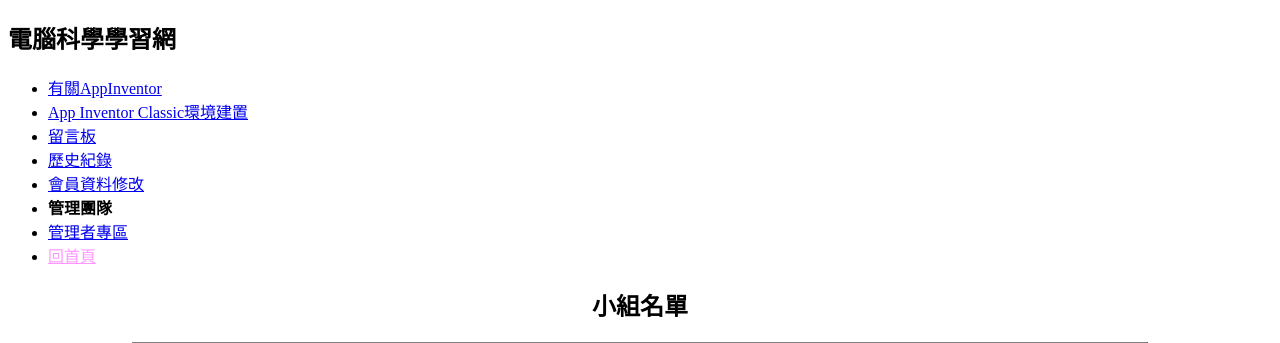
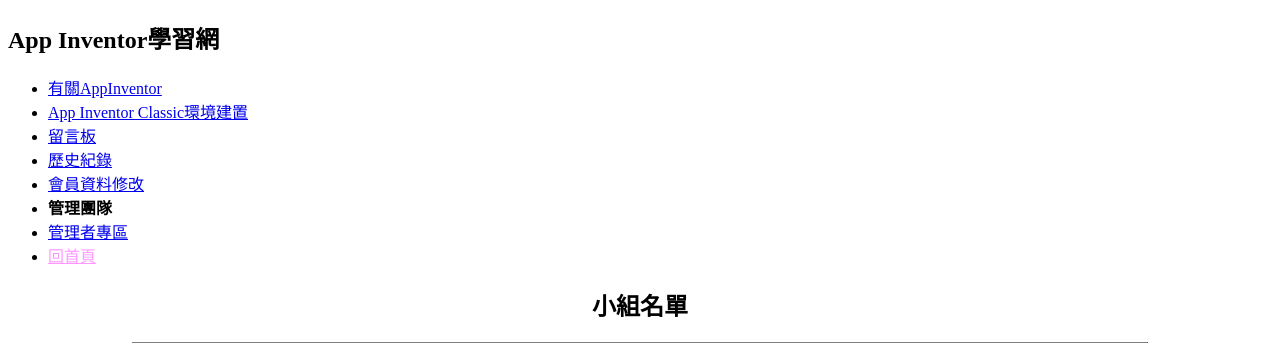
Before and after one commit to NTUEGROUP2/Group2, a PHP site: page /group.php in a window 1280 px wide. Shown: the top 343 px of the page. Run offline with PHP 8.4, Linux system fonts and the light colour scheme.

Commit message:
Update group.php

```diff
--- a/group.php
+++ b/group.php
@@ -2,13 +2,13 @@
 <html xmlns="http://www.w3.org/1999/xhtml">
 	<head>
 		<meta http-equiv="Content-Type" content="text/html; charset=utf-8" />
-<title>國立臺北教育大學_學習網</title>
+		<title>小組團隊名單</title>
 	</head>
 
 	<body>
 
 
-	<h2>電腦科學學習網</h2>
+        <h2>App Inventor學習網</h2>
 
 		<div id="MAIN_NAV" >
 
@@ -29,28 +29,28 @@
 					<h2>小組名單<br/></h2>
 					<table border = 1>
 						<tr>
-			<td height = 5 width = 500 align = center> <h3>科系</h3><br/></td>
-			<td height = 5 width = 500 align = center> <h3>姓名</h3><br/></td>
+							<td height = 5 width = 500 align = center> <h3>科系</h3></td>
+							<td height = 5 width = 500 align = center> <h3>姓名</h3></td>
 						</tr>
 						<tr>
-			<td height = 5 width = 500 align = center> <h4>數資系</h4><br/></td>
-			<td height = 5 width = 500 align = center> <h4>田昊民</h4><br/></td>
+							<td height = 5 width = 500 align = center> <h4>數資系</h4></td>
+							<td height = 5 width = 500 align = center> <h4>田昊民</h4></td>
 						</tr>
 						<tr>
-			<td height = 5 width = 500 align = center> <h4>數資系</h4><br/></td>
-			<td height = 5 width = 500 align = center> <h4>謝長恩</h4><br/></td>
+							<td height = 5 width = 500 align = center> <h4>數資系</h4></td>
+							<td height = 5 width = 500 align = center> <h4>謝長恩</h4></td>
 						</tr>
 						<tr>
-			<td height = 5 width = 500 align = center> <h4>數資系</h4><br/></td>
-			<td height = 5 width = 500 align = center> <h4>黃俊凱</h4><br/></td>
+							<td height = 5 width = 500 align = center> <h4>數資系</h4></td>
+							<td height = 5 width = 500 align = center> <h4>黃俊凱</h4></td>
 						</tr>
 						<tr>
-			<td height = 5 width = 500 align = center> <h4>數資系</h4><br/></td>
-			<td height = 5 width = 500 align = center> <h4>盧佳嬅</h4><br/></td>
+							<td height = 5 width = 500 align = center> <h4>數資系</h4></td>
+							<td height = 5 width = 500 align = center> <h4>盧佳嬅</h4></td>
 						</tr>
 						<tr>
-			<td height = 5 width = 500 align = center> <h4>語創系</h4><br/></td>
-			<td height = 5 width = 500 align = center> <h4>范氏梅</h4><br/></td>
+							<td height = 5 width = 500 align = center> <h4>語創系</h4></td>
+							<td height = 5 width = 500 align = center> <h4>范氏梅</h4></td>
 						</tr>
 					</table>
 					<br/><br/><br/><br/><br/><br/>
```
Lines whose indentation alone changed are shown as unchanged.
